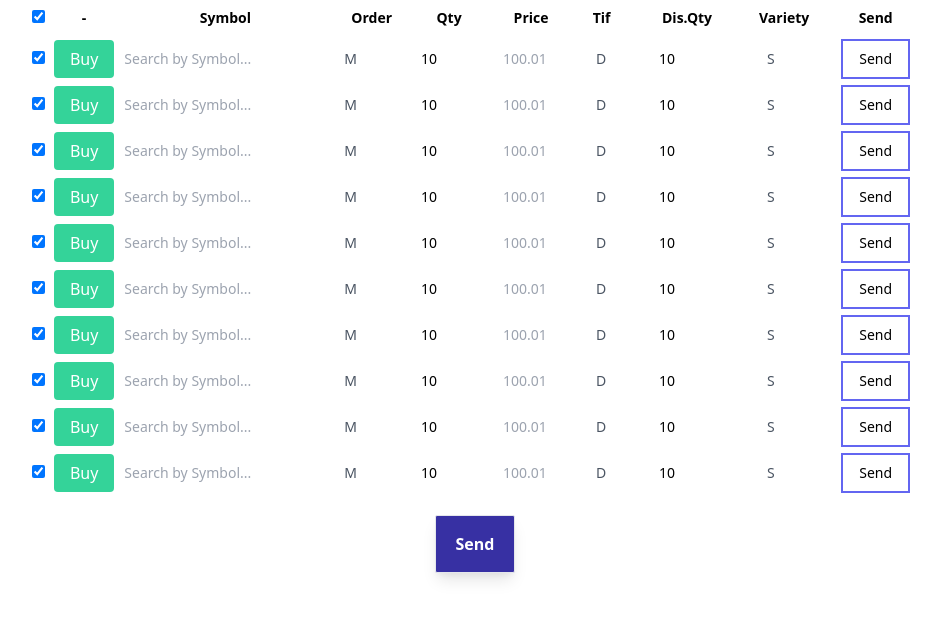
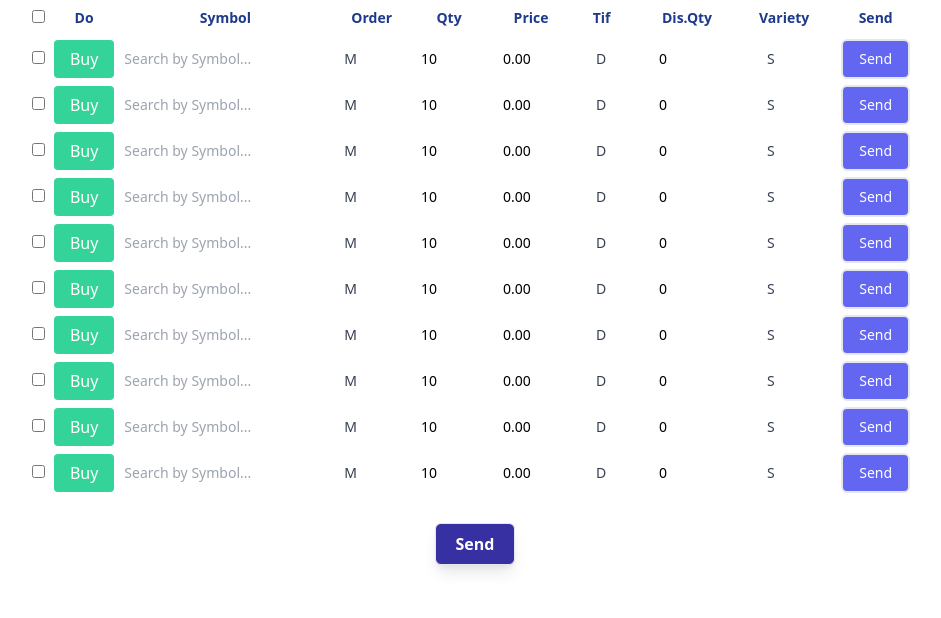
Before and after one commit to minilabz/minilabz.github.io, a plain HTML site: page Bot.html in a window 1280 px wide. Shown: the whole page, without its empty margins (165-1106 px from the left). Drawn offline with nearby package versions, Linux system fonts and the light colour scheme.

Commit message:
Add files via upload

```diff
--- a/Bot.html
+++ b/Bot.html
@@ -30,14 +30,14 @@
 </head>
 
 <body>
-  <table class="table-fixed m-auto" id="msg">
+  <table class="table-fixed m-auto text-black" id="msg">
     <thead>
-      <tr class="text-xl">
+      <tr class="text-xl text-blue-900">
         <th class="w-auto px-2 py-2 text-sm" title="Buy or Sell">
-          <input type="checkbox" id="checkAll" checked />
+          <input type="checkbox" id="checkAll" />
         </th>
 
-        <th class="w-auto px-2 py-2 text-sm" title="Buy or Sell">-</th>
+        <th class="w-auto px-2 py-2 text-sm" title="Buy or Sell">Do</th>
         <th class="w-auto px-4 text-sm" title="Stock Symbol">Symbol</th>
         <th class="w-auto px-4 text-sm" title="Order Type">Order</th>
         <th class="w-auto px-4 text-sm">Qty</th>
@@ -56,7 +56,8 @@
     <tbody id="rows">
       <tr id="row">
         <td class="w-auto px-2 text-sm">
-          <input type="checkbox" name="row" checked class="checkMe" />
+          <input type="checkbox" name="row"
+           class="checkMe" />
         </td>
         <td>
           <label for="action" class="buysell select-none text-white px-4 py-2 rounded bg-green-400" value="B">Buy
@@ -67,7 +68,7 @@
         </td>
         <td class="text-sm">
           <select
-            class="border-gray-300 rounded-md text-gray-600 h-10 pl-2 pr-2 bg-white hover:border-gray-400 focus:outline-none appearance-none">
+            class="border-gray-300 rounded-md text-gray-700 h-10 pl-2 pr-2 bg-white hover:border-gray-400 focus:outline-none appearance-none">
             <option selected value="M" title="Market">M</option>
             <option value="L" title="Limit" disabled>L</option>
             <option value="SL" title="Stop Loss" disabled>SL</option>
@@ -78,23 +79,23 @@
           <input type="number" min="1" max="999" class="bg-purple-white p-3 w-20" placeholder="100" value="10" />
         </td>
         <td class="text-sm">
-          <input type="number" min="1" max="999" step="0.01" class="bg-purple-white p-3 w-20" placeholder="100.01"
-            value="" />
+          <input type="number" min="0" max="999" step="0.01" class="bg-purple-white p-3 w-20" placeholder="100.01"
+            value="0.00" />
         </td>
         <td class="px-4 text-sm">
           <select
-            class="border-gray-300 rounded-md text-gray-600 h-10 pl-2 pr-2 bg-white hover:border-gray-400 focus:outline-none appearance-none">
+            class="border-gray-300 rounded-md text-gray-700 h-10 pl-2 pr-2 bg-white hover:border-gray-400 focus:outline-none appearance-none">
             <option selected value="D" title="Day">D</option>
             <option value="I" title="IOC" disabled>I</option>
           </select>
         </td>
 
         <td class="px-4 text-sm">
-          <input type="number" min="1" max="999" class="bg-purple-white p-3 w-20" placeholder="100" value="10" />
+          <input type="number" min="1" max="999" class="bg-purple-white p-3 w-20" placeholder="100" value="0" />
         </td>
         <td class="px-4 text-sm">
           <select
-            class="border-gray-300 rounded-md text-gray-600 h-10 pl-2 pr-2 bg-white hover:border-gray-400 focus:outline-none appearance-none">
+            class="border-gray-300 rounded-md text-gray-700 h-10 pl-2 pr-2 bg-white hover:border-gray-400 focus:outline-none appearance-none">
             <option selected value="S" title="Simple">S</option>
             <option value="A" title="AMO" disabled>AMO</option>
             <option value="CO" title="CO" disabled>CO</option>
@@ -117,19 +118,18 @@
           <input type="text" class="bg-purple-white p-3 w-20 opacity-50 cursor-not-allowed" placeholder="100" />
         </td> -->
         <td class="px-4 text-sm">
-          <button type="submit" class="py-2 px-4 rounded-2 border-indigo-500 border-2"
-            onclick="javascript:;">Send</button>
+          <button type="button" class="select-none py-2 px-4 rounded-md text-white bg-indigo-500 border-2">Send</button>
         </td>
       </tr>
     </tbody>
   </table>
   <div class="flex items-center justify-center h-24">
-    <div id="send" class="bg-indigo-800 text-white font-bold rounded-sm border shadow-lg px-5 py-4">
+    <div id="send" class="select-none bg-indigo-800 text-white font-bold rounded-md border shadow-lg px-5 py-2">
       Send
     </div>
   </div>
 
-  <div id="msgTemp" class="m-auto border rounded-md flex flex-col px-4 py-4 space-y-4 text-gray-500 text-2xl hidden"
+  <div id="msgTemp" class="m-auto border rounded-md flex flex-col px-4 py-4 space-y-4 text-gray-700 text-2xl hidden"
     style="width: 800px;height: 800px;">
     <div class="text-2xl px h-16 border text-indigo-900 text-center"> MyBillion Trade Master</div>
   </div>
```
